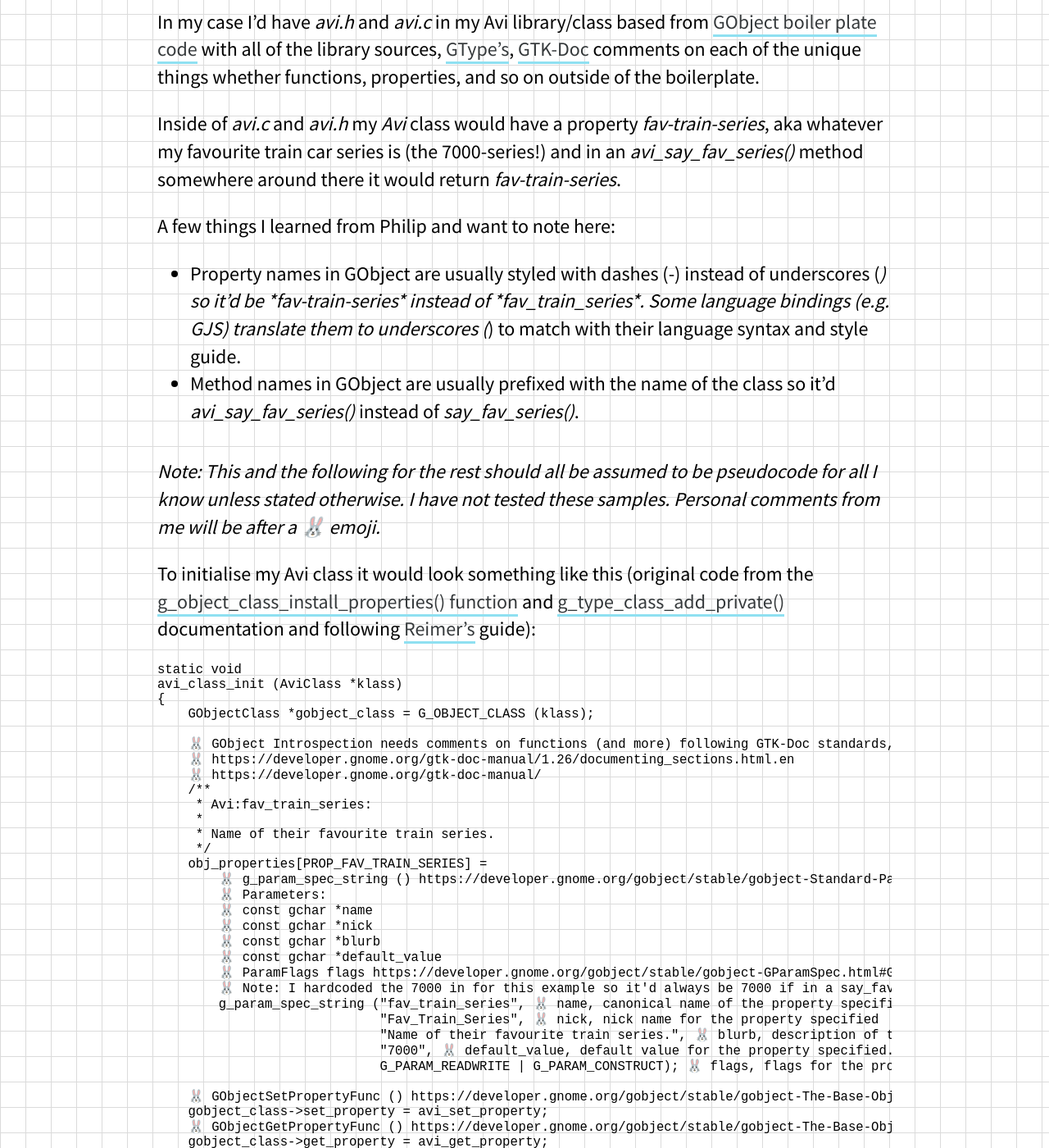
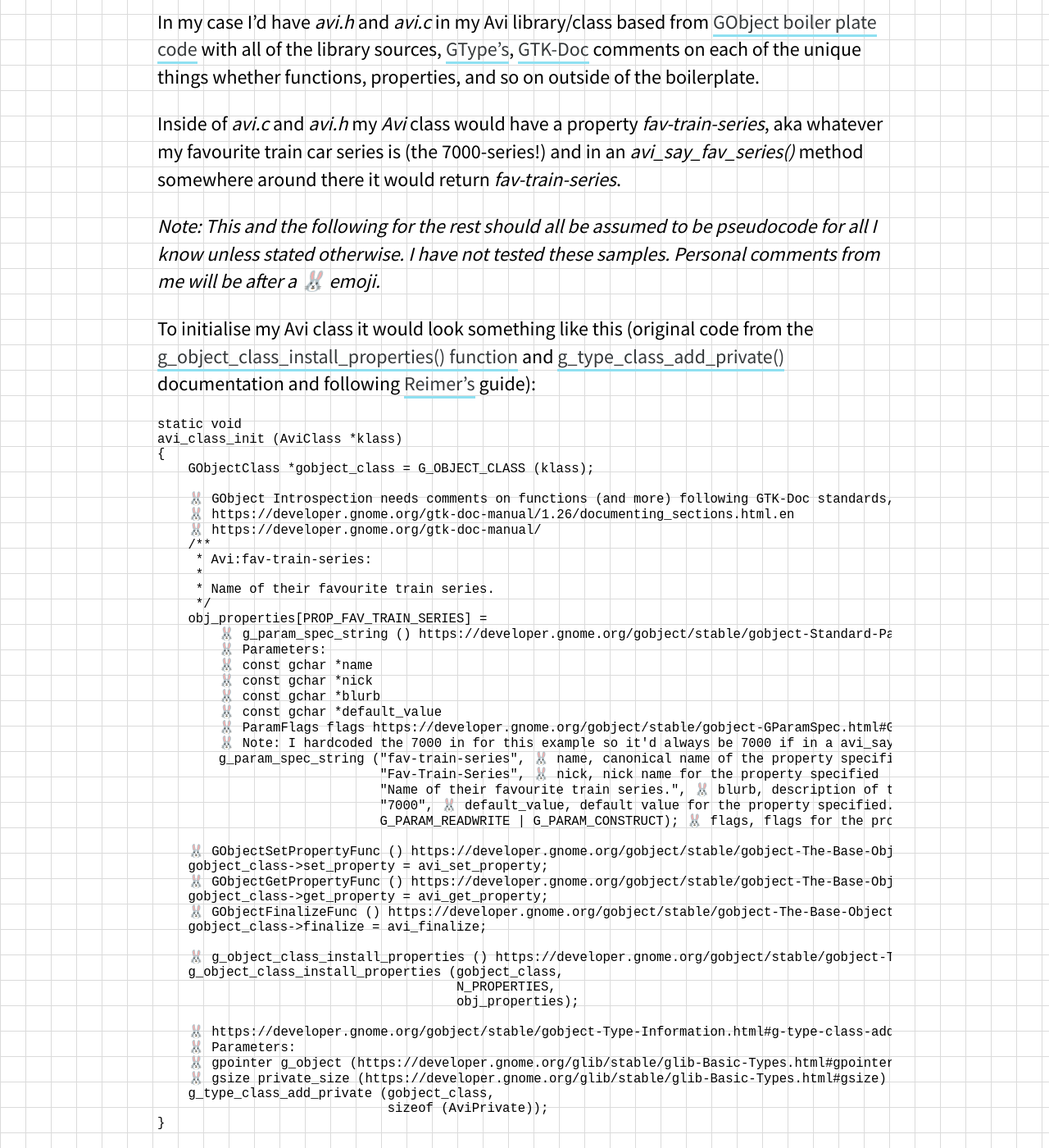
Before and after one commit to Avizc/avizc.github.io, a Jekyll site: the page built from _posts/2018-05-17-aboard-the-gi-train.md, in a window 1280 px wide and 1400 px high, scrolled down 2184 px. Shown: the whole window at 82% size. Built offline with Jekyll 4.4.1, drawn with Linux system fonts in a browser that asks for light colours; some of the changed text lies outside the part shown.

Commit message:
Fix issues with post oops

```diff
--- a/_posts/2018-05-17-aboard-the-gi-train.md
+++ b/_posts/2018-05-17-aboard-the-gi-train.md
@@ -35,11 +35,6 @@
 
 Inside of *avi.c* and *avi.h* my *Avi* class would have a property *fav-train-series*, aka whatever my favourite train car series is (the 7000-series!) and in an *avi_say_fav_series()* method somewhere around there it would return *fav-train-series*.
 
-A few things I learned from Philip and want to note here:
-
-* Property names in GObject are usually styled with dashes (-) instead of underscores (_) so it'd be *fav-train-series* instead of *fav_train_series*. Some language bindings (e.g. GJS) translate them to underscores (_) to match with their language syntax and style guide.
-* Method names in GObject are usually prefixed with the name of the class so it'd *avi_say_fav_series()* instead of *say_fav_series()*.
-
 *Note: This and the following for the rest should all be assumed to be pseudocode for all I know unless stated otherwise. I have not tested these samples. Personal comments from me will be after a 🐰 emoji.*
 
 To initialise my Avi class it would look something like this (original code from the [g_object_class_install_properties() function](https://developer.gnome.org/gobject/stable/gobject-The-Base-Object-Type.html#g-object-class-install-properties) and [g_type_class_add_private()](https://developer.gnome.org/gobject/stable/gobject-Type-Information.html#g-type-class-add-private) documentation and following [Reimer's](http://helgo.net/simon/introspection-tutorial/stepone.xhtml) guide):
@@ -66,9 +61,9 @@
         🐰 const gchar *blurb
         🐰 const gchar *default_value
         🐰 ParamFlags flags https://developer.gnome.org/gobject/stable/gobject-GParamSpec.html#GParamFlags
-        🐰 Note: I hardcoded the 7000 in for this example so it'd always be 7000 if in a say_fav_series method it called the fav_train_series property.
-        g_param_spec_string ("fav_train_series", 🐰 name, canonical name of the property specified
-                             "Fav_Train_Series", 🐰 nick, nick name for the property specified
+        🐰 Note: I hardcoded the 7000 in for this example so it'd always be 7000 if in a avi_say_fav_series() method it called the fav-train-series property.
+        g_param_spec_string ("fav-train-series", 🐰 name, canonical name of the property specified
+                             "Fav-Train-Series", 🐰 nick, nick name for the property specified
                              "Name of their favourite train series.", 🐰 blurb, description of the property specified
                              "7000", 🐰 default_value, default value for the property specified.
                              G_PARAM_READWRITE | G_PARAM_CONSTRUCT); 🐰 flags, flags for the property specified
@@ -132,8 +127,8 @@
 <repository version="7.0">
     <namespace name="Metro">
         <class name="Avi">
-            <property name="fav_train_series"/>
-            <method name="say_fav_series"/>
+            <property name="fav-train-series"/>
+            <method name="avi_say_fav_series"/>
         </class>
     </namespace>
 </repository>
@@ -165,7 +160,7 @@
 
 If you follow [Reimer's guide](http://helgo.net/simon/introspection-tutorial/stepfour.xhtml) on how to "Make it a library", the *libtool* utility is used to turn the class into its own shared and dynamic library. From there it's the same process of running *g-ir-scanner* (using the `--library` flag instad of `--program`) then *g-ir-compiler* away!
 
-*Avi Note: There is currently an on-going debate on the popularity and usage difficulty/confusion of the [Autotools suite](https://www.gnu.org/software/automake/manual/automake.html), which includes the libtool utility, versus the [Meson build system](https://mesonbuild.com/). [Emmanuele Bassi](https://www.bassi.io/), a GNOME contributor and a former director of the [GNOME Foundation Board](https://wiki.gnome.org/FoundationBoard/History), wrote a post on [moving libepoxy to Meson from Autotools](https://www.bassi.io/articles/2017/02/11/epoxy/) sharing details of what he found benchmark wise. As he reported: "-building Epoxy with Meson on my Kaby Lake four Core i7 and NMVe SSD takes about 45% less time than building it with autotools."*
+*Avi Note: There is currently an on-going debate on the popularity and usage difficulty/confusion of the [Autotools suite](https://www.gnu.org/software/automake/manual/automake.html), which includes the libtool utility, versus the [Meson build system](https://mesonbuild.com/). [Emmanuele Bassi](https://www.bassi.io/), a GNOME contributor, wrote a post on [moving libepoxy to Meson from Autotools](https://www.bassi.io/articles/2017/02/11/epoxy/) sharing details of what he found benchmark wise. As he reported: "-building Epoxy with Meson on my Kaby Lake four Core i7 and NMVe SSD takes about 45% less time than building it with autotools."*
 
 ## Wheaton accepting the train
 
```
Also changed, not shown: other parts of _posts/2018-05-17-aboard-the-gi-train.md (+1 -1 lines).
